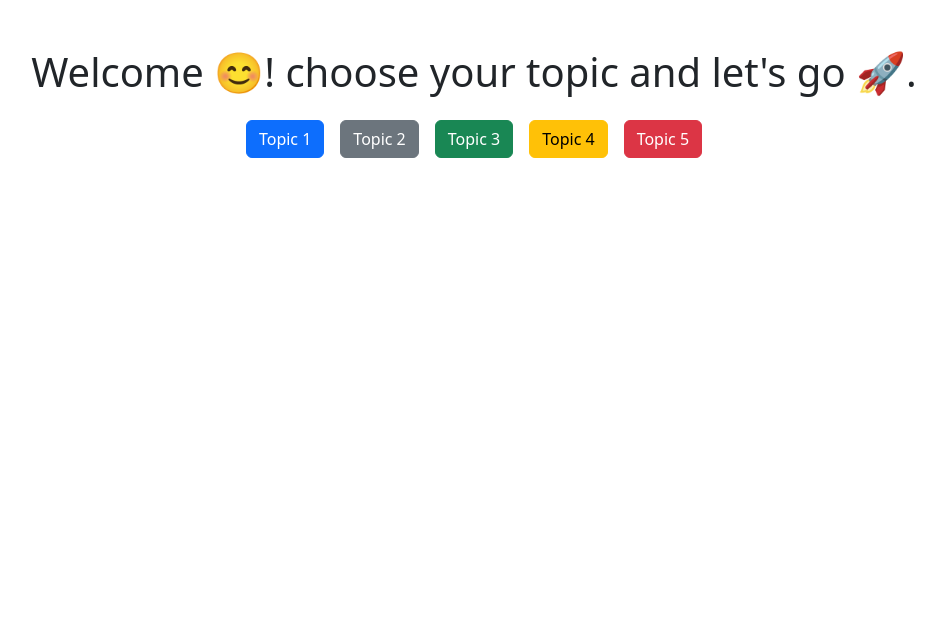
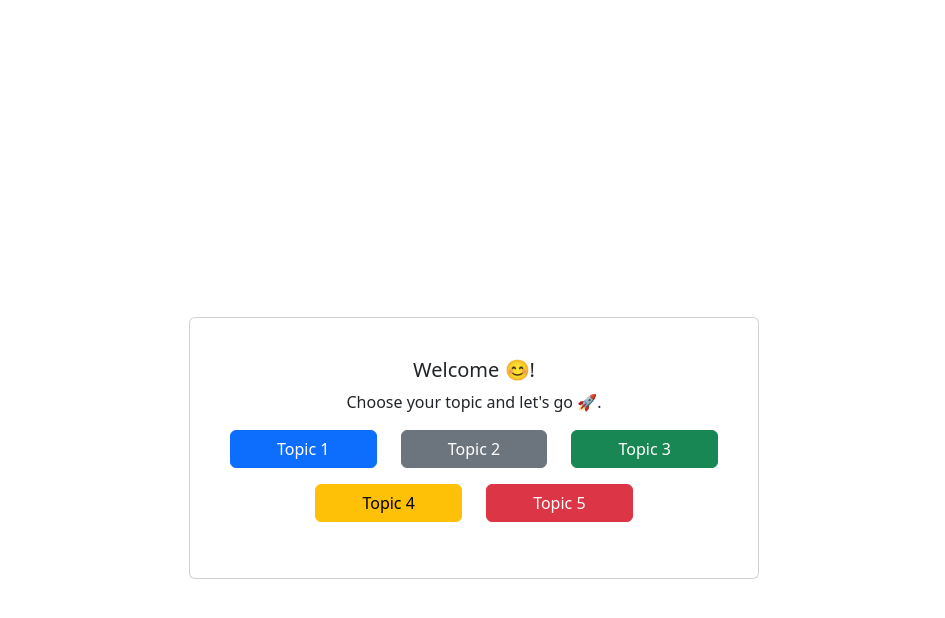
Before and after one commit to Hermes785/quizzapp, a React (Create React App) app: page / in a window 1280 px wide. Shown: the top 618 px of the page, without its empty margins (166-1111 px from the left). Built offline with nearby package versions, Linux system fonts and the light colour scheme.

Commit message:
add quizz topic 3 et a update topic 2

```diff
--- a/src/AppRouter.js
+++ b/src/AppRouter.js
@@ -2,6 +2,8 @@ import React from "react";
 import { BrowserRouter, Route, Routes } from "react-router-dom";
 import QuizApp1 from "./Components/QuizzApp1";
 import QuizzApp2 from "./Components/QuizzApp2";
+import QuizzApp3 from "./Components/QuizzApp3";
+import QuizzApp4 from "./Components/QuizzApp4"
 import Home from "./Components/Home"
 
 const AppRouter = () => {
@@ -12,6 +14,8 @@ const AppRouter = () => {
                     <Route path="/" element={<Home />} />
                     <Route path="/topic1" element={<QuizApp1 />} />
                     <Route path="/topic2" element={<QuizzApp2 />} />
+                    <Route path="/topic3" element={<QuizzApp3 />} />
+                    <Route path="/topic4" element={<QuizzApp4 />} />
                 </Routes>
             </BrowserRouter>
         </div>
--- a/src/Components/Home.js
+++ b/src/Components/Home.js
@@ -1,17 +1,32 @@
 import React from 'react';
-import { Container, Button } from 'react-bootstrap';
+import { Container, Row, Col, Card, Button } from 'react-bootstrap';
 
 function HomePage() {
     return (
-        <Container className="mt-5">
-            <h1 className="text-center mb-4">Welcome 😊! choose your topic and let's go 🚀.</h1>
-            <div className="d-flex justify-content-center">
-                <Button variant="primary" className="mx-2" href="/topic1">Topic 1</Button>
-                <Button variant="secondary" className="mx-2" href="/topic2">Topic 2</Button>
-                <Button variant="success" className="mx-2" href="/topic3">Topic 3</Button>
-                <Button variant="warning" className="mx-2" href="/topic4">Topic 4</Button>
-                <Button variant="danger" className="mx-2" href="/topic5">Topic 5</Button>
-            </div>
+        <Container className="mt-5 d-flex justify-content-center align-items-center" style={{ minHeight: '100vh' }}>
+            <Card className="p-4">
+                <Card.Body className="text-center">
+                    <Card.Title>Welcome 😊!</Card.Title>
+                    <Card.Text>Choose your topic and let's go 🚀.</Card.Text>
+                    <Row className="justify-content-center">
+                        <Col xs={12} sm={6} md={4} className="mb-3">
+                            <Button variant="primary" className="w-100" href="/topic1">Topic 1</Button>
+                        </Col>
+                        <Col xs={12} sm={6} md={4} className="mb-3">
+                            <Button variant="secondary" className="w-100" href="/topic2">Topic 2</Button>
+                        </Col>
+                        <Col xs={12} sm={6} md={4} className="mb-3">
+                            <Button variant="success" className="w-100" href="/topic3">Topic 3</Button>
+                        </Col>
+                        <Col xs={12} sm={6} md={4} className="mb-3">
+                            <Button variant="warning" className="w-100" href="/topic4">Topic 4</Button>
+                        </Col>
+                        <Col xs={12} sm={6} md={4} className="mb-3">
+                            <Button variant="danger" className="w-100" href="/topic5">Topic 5</Button>
+                        </Col>
+                    </Row>
+                </Card.Body>
+            </Card>
         </Container>
     );
 }
--- a/src/Components/QuizzApp1.js
+++ b/src/Components/QuizzApp1.js
@@ -597,8 +597,9 @@ const QuizzApp = () => {
                         <button onClick={VerifyAnswer} className="btn btn-secondary mr-2" disabled={userAnswers.every(answer => Object.values(answer).every(value => value === false))}>
                             Vérifier les réponses
                         </button>
-                        <button onClick={goToNextPage} className="btn btn-primary" disabled={currentPage === Math.ceil(questions.length / questionsPerPage) - 1}>Page suivante</button>
-                        <button onClick={handleScoreCalculation} className="btn btn-success ml-2">Soumettre</button>
+                        <button onClick={goToNextPage} className=" mx-2 btn btn-primary" disabled={currentPage === Math.ceil(questions.length / questionsPerPage) - 1}>Page suivante</button>
+                        <button onClick={handleScoreCalculation} className="mx-2 btn btn-success ml-2">Soumettre</button>
+
                     </div>
                 </>
             ) : (
--- a/src/Components/QuizzApp2.js
+++ b/src/Components/QuizzApp2.js
@@ -42,7 +42,7 @@ const QuizzApp2 = () => {
                 { answerText: "E. a Security group that uses the Dynamic Device membership type", isCorrect: false, isChecked: false },
 
             ],
-            isMultiSelect: false, // Indique si plusieurs options peuvent être sélectionnées
+            isMultiSelect: true, // Indique si plusieurs options peuvent être sélectionnées
             userAnswer: null // Réponse de l'utilisateur pour cette question
         },
         {
@@ -75,7 +75,7 @@ const QuizzApp2 = () => {
         {
             questionText: "You recently created a new Azure subscription that contains a user named Admin1. Admin1 attempts to deploy an Azure Marketplace resource by using an Azure Resource Manager template. Admin1 deploys the template by usingAzure PowerShell and receives the following error message: `User failed validation to purchase resources. Error message: `Legal terms have not been accepted for this item on this subscription. To accept legal terms, please go to the Azure portal (http://go.microsoft.com/fwlink/?LinkId=534873 and con􀀁gure programmatic deployment for the Marketplace item or create it there for the 􀀁rst time.`You need to ensure that Admin1 can deploy the Marketplace resource successfully. What should you do?",
             answerOptions: [
-                { answerText: "A. From Azure PowerShell, run the Set-AzApiManagementSubscription cmdlet", isCorrect: true, isChecked: false },
+                { answerText: "A. From Azure PowerShell, run the Set-AzApiManagementSubscription cmdlet", isCorrect: false, isChecked: false },
                 { answerText: "B. From the Azure portal, register the Microsoft.Marketplace resource provider", isCorrect: false, isChecked: false },
                 { answerText: "C. From Azure PowerShell, run the Set-AzMarketplaceTerms cmdlet", isCorrect: true, isChecked: false },
                 { answerText: "D. From the Azure portal, assign the Billing administrator role to Admin1", isCorrect: false, isChecked: false },
@@ -137,7 +137,7 @@ const QuizzApp2 = () => {
                 { answerText: "D. General settings from the Groups blade", isCorrect: true, isChecked: false }
 
             ],
-            isMultiSelect: false, // Indique si plusieurs options peuvent être sélectionnées
+            isMultiSelect: true, // Indique si plusieurs options peuvent être sélectionnées
             userAnswer: null // Réponse de l'utilisateur pour cette question
         }
         ,
@@ -261,7 +261,7 @@ const QuizzApp2 = () => {
                 { answerText: "E. an Azure Application Gateway ", isCorrect: true, isChecked: false }
 
             ],
-            isMultiSelect: false, // Indique si plusieurs options peuvent être sélectionnées
+            isMultiSelect: true, // Indique si plusieurs options peuvent être sélectionnées
             userAnswer: null // Réponse de l'utilisateur pour cette question
         }
         ,
@@ -589,11 +589,11 @@ const QuizzApp2 = () => {
                 { answerText: "B. Upload blob data to storageacct1234.", isCorrect: false, isChecked: false },
                 { answerText: "C. dify the 􀀁rewall of storageacct1234.", isCorrect: false, isChecked: false },
                 { answerText: "D. View blob data in storageacct1234.", isCorrect: false, isChecked: false },
-                { answerText: "E. View 􀀁le shares in storageacct1234.", isCorrect: false, isChecked: false }
+                { answerText: "E. View 􀀁le shares in storageacct1234.", isCorrect: true, isChecked: false }
 
             ],
             texteAFter: "Which two actions can User1 perform? Each correct answer presents a complete solution.NOTE: Each correct selection is worth one point.",
-            isMultiSelect: false, // Indique si plusieurs options peuvent être sélectionnées
+            isMultiSelect: true, // Indique si plusieurs options peuvent être sélectionnées
             userAnswer: null, // Réponse de l'utilisateur pour cette question
             image: image7
         }, {
@@ -1078,8 +1078,9 @@ const QuizzApp2 = () => {
                         <button onClick={VerifyAnswer} className="btn btn-secondary mr-2" disabled={userAnswers.every(answer => Object.values(answer).every(value => value === false))}>
                             Vérifier les réponses
                         </button>
-                        <button onClick={goToNextPage} className="btn btn-primary" disabled={currentPage === Math.ceil(questions.length / questionsPerPage) - 1}>Page suivante</button>
-                        <button onClick={handleScoreCalculation} className="btn btn-success ml-2">Soumettre</button>
+                        <button onClick={goToNextPage} className=" mx-2 btn btn-primary" disabled={currentPage === Math.ceil(questions.length / questionsPerPage) - 1}>Page suivante</button>
+                        <button onClick={handleScoreCalculation} className="mx-2 btn btn-success ml-2">Soumettre</button>
+
                     </div>
                 </>
             ) : (
```
